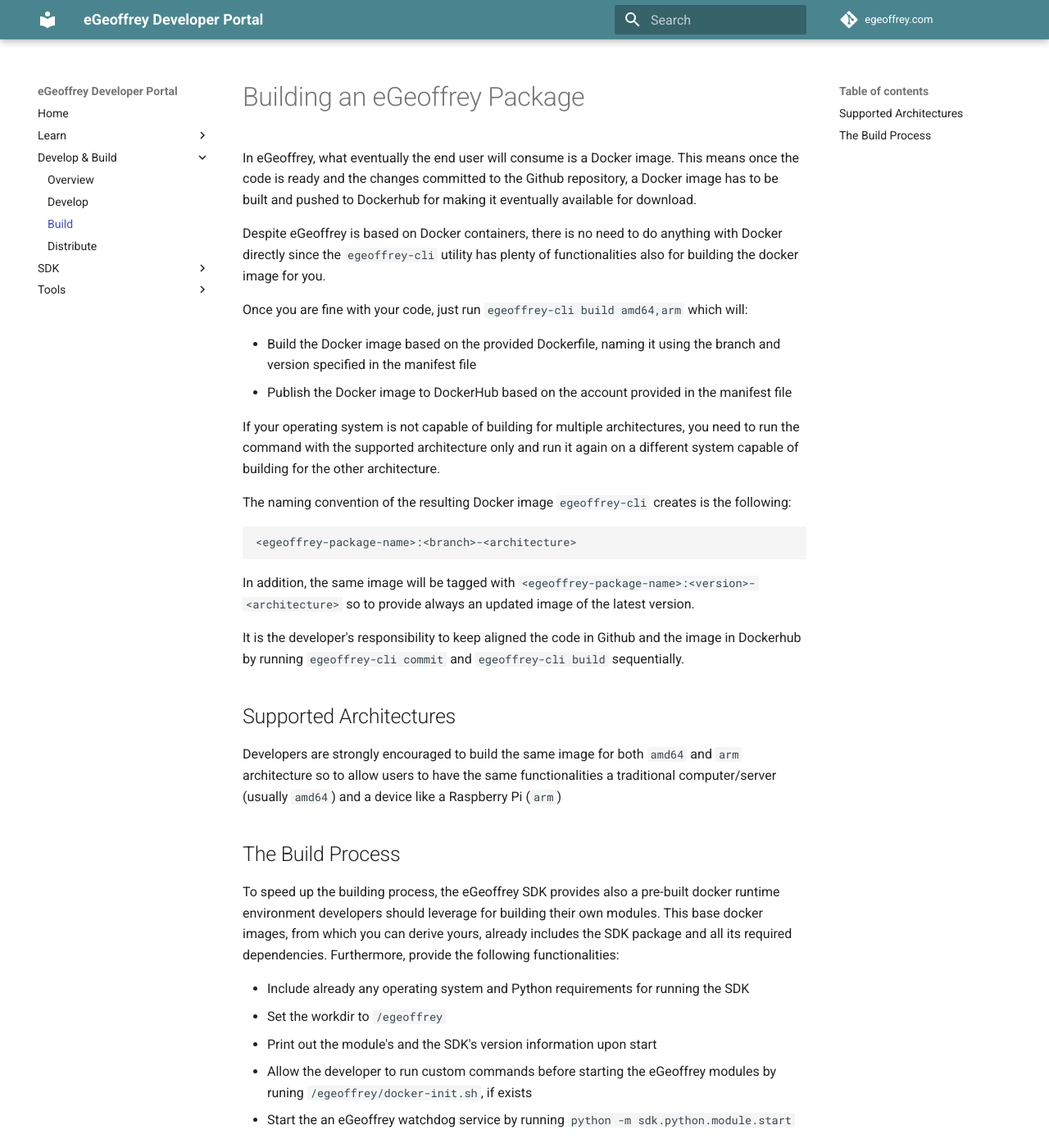
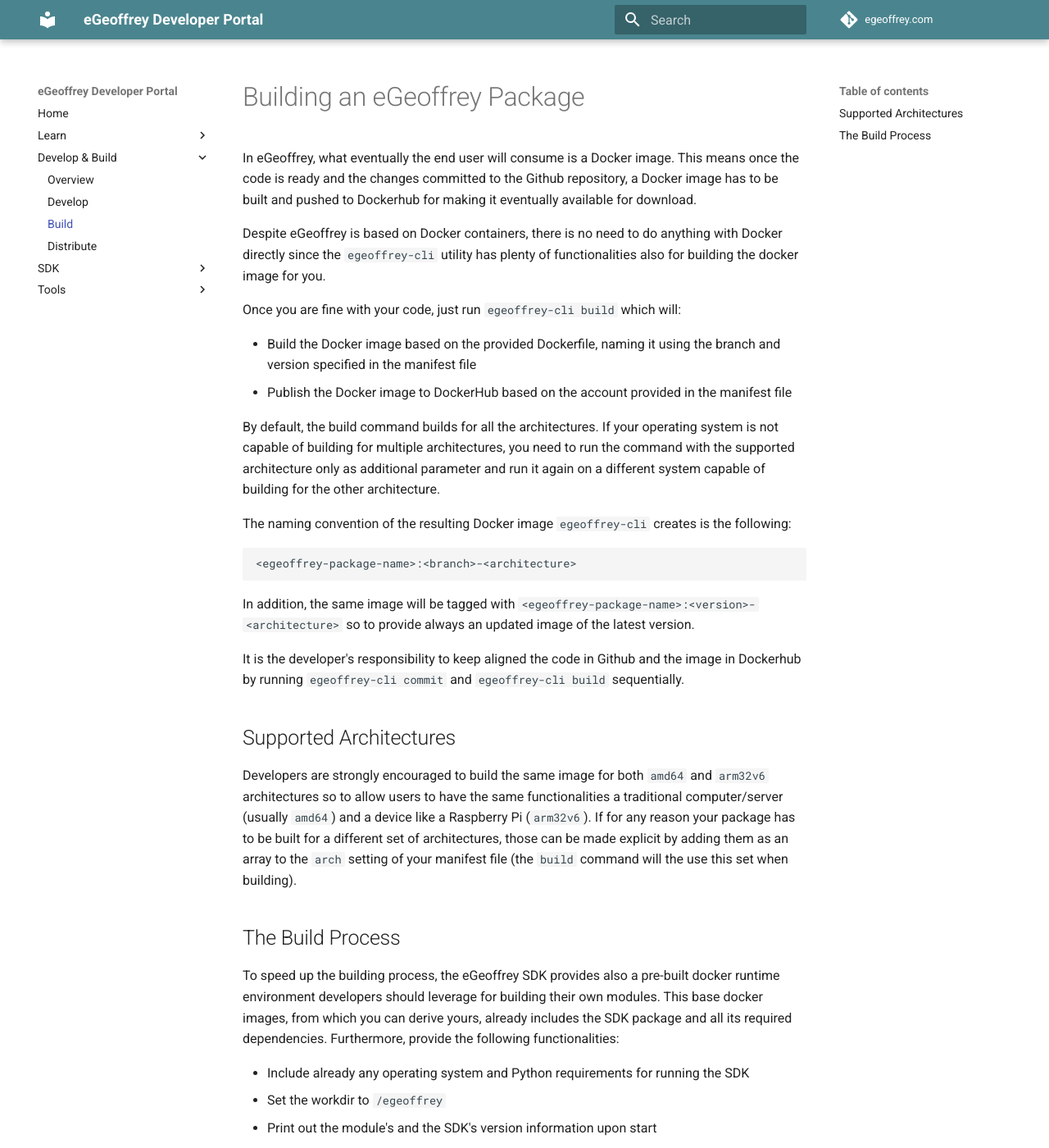
Before and after one commit to egeoffrey/developer, an MkDocs documentation site: the page built from docs/develop/build.md, in a window 1280 px wide and 1400 px high. Shown: the whole window at 82% size. Built offline with MkDocs 1.6.1 and Material for MkDocs 9.7.7, drawn with Linux system fonts in a browser that asks for light colours; some of the changed text lies outside the part shown.

Commit message:
Updated build instructions based on egeoffrey-cli new features

```diff
--- a/docs/develop/build.md
+++ b/docs/develop/build.md
@@ -4,12 +4,12 @@
 
 Despite eGeoffrey is based on Docker containers, there is no need to do anything with Docker directly since the `egeoffrey-cli` utility has plenty of functionalities also for building the docker image for you.
 
-Once you are fine with your code, just run `egeoffrey-cli build amd64,arm` which will:
+Once you are fine with your code, just run `egeoffrey-cli build` which will:
 
 * Build the Docker image based on the provided Dockerfile, naming it using the branch and version specified in the manifest file
 * Publish the Docker image to DockerHub based on the account provided in the manifest file
 
-If your operating system is not capable of building for multiple architectures, you need to run the command with the supported architecture only and run it again on a different system capable of building for the other architecture.
+By default, the build command builds for all the architectures. If your operating system is not capable of building for multiple architectures, you need to run the command with the supported architecture only as additional parameter and run it again on a different system capable of building for the other architecture.
 
 The naming convention of the resulting Docker image `egeoffrey-cli` creates is the following:
 
@@ -17,11 +17,12 @@
 
 In addition, the same image will be tagged with `<egeoffrey-package-name>:<version>-<architecture>` so to provide always an updated image of the latest version.
 
-It is the developer's responsibility to keep aligned the code in Github and the image in Dockerhub by running  `egeoffrey-cli commit` and `egeoffrey-cli build` sequentially.
+It is the developer's responsibility to keep aligned the code in Github and the image in Dockerhub by running `egeoffrey-cli commit` and `egeoffrey-cli build` sequentially.
 
 ## Supported Architectures
 
-Developers are strongly encouraged to build the same image for both `amd64` and `arm` architecture so to allow users to have the same functionalities a traditional computer/server (usually `amd64`) and a device like a Raspberry Pi (`arm`)
+Developers are strongly encouraged to build the same image for both `amd64` and `arm32v6` architectures so to allow users to have the same functionalities a traditional computer/server (usually `amd64`) and a device like a Raspberry Pi (`arm32v6`).
+If for any reason your package has to be built for a different set of architectures, those can be made explicit by adding them as an array to the `arch` setting of your manifest file (the `build` command will the use this set when building).
 
 ## The Build Process
 
@@ -42,4 +43,6 @@
 
 SDK images follow the same naming convention of any other image `egeoffrey-sdk-<os>:<branch>-<architecture>`.
 
-When building for both amd64 and arm it is recommended to pass the architecture as a build argument so to leverage the same Dockerfile for both (when building with `egeoffrey-cli` this is done automatically)
+When building for both amd64 and arm it is recommended to pass the architecture as a build argument so to leverage the same Dockerfile for both (when building with `egeoffrey-cli` this is done automatically).
+
+If you need to build against a specific version of the SDK, add a `sdk_branch` directive to your manifest file specifying the version/branch you need to build against. `egeoffrey-cli build` will then use this information when making up your package.
```
Also changed, not shown: docs/learn/manifest.md (+2 -0 lines).
